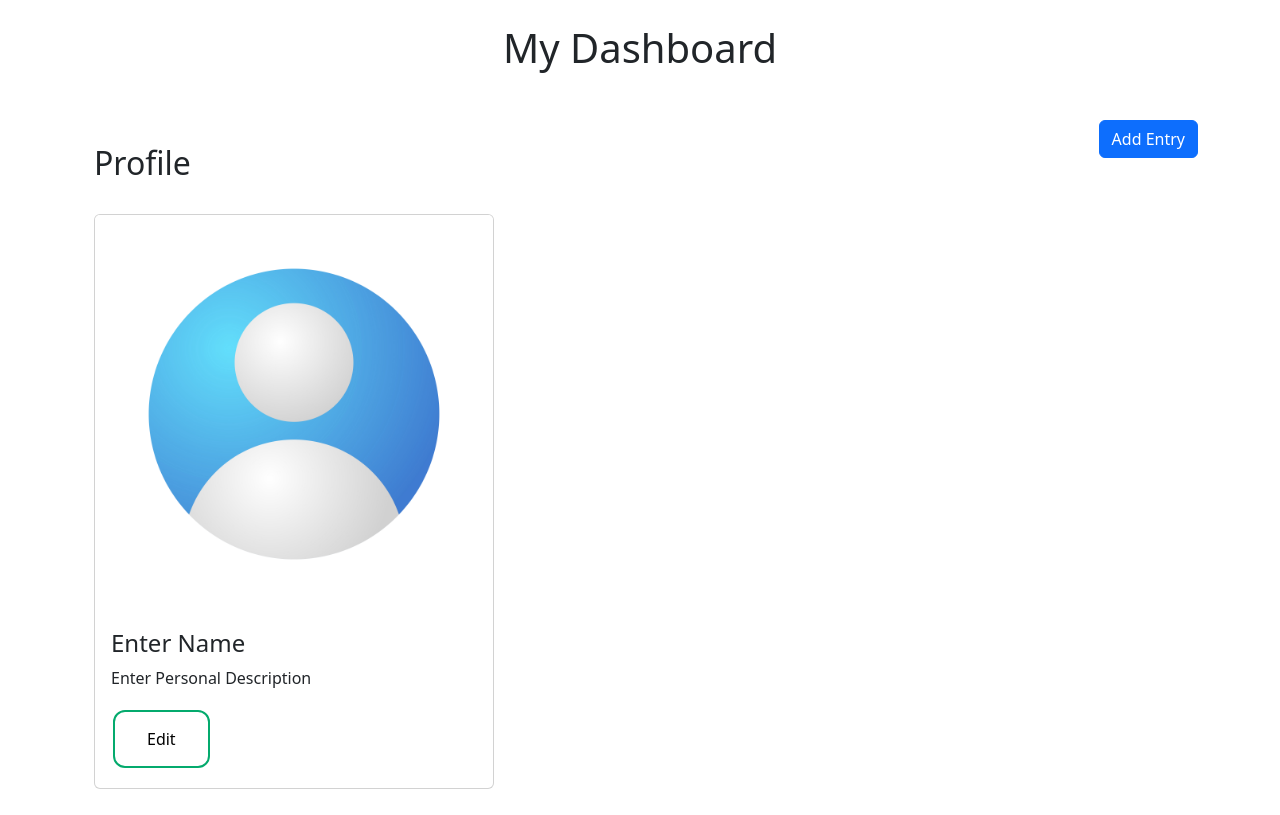
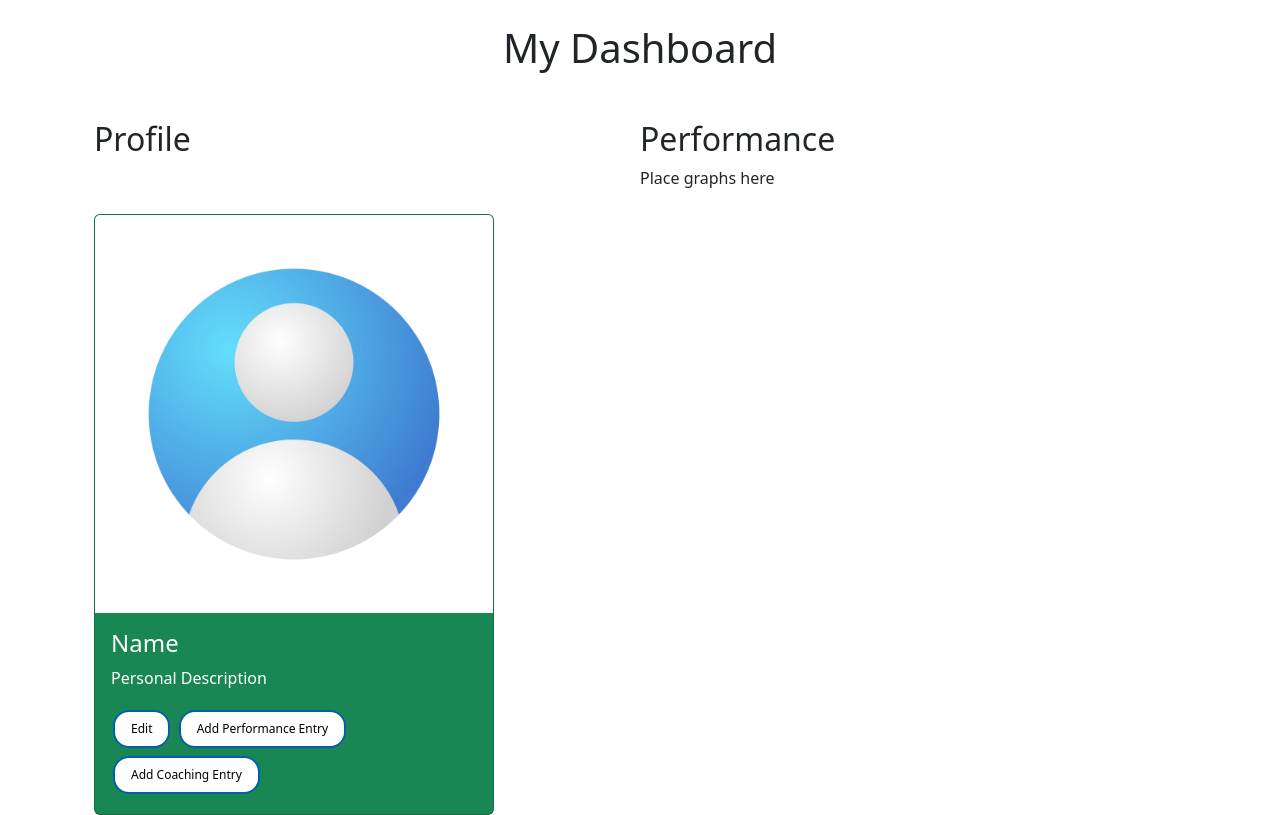
Before and after one commit to JesseJS97/Match-Performance, a Flask app: page /dashboard in a window 1280 px wide. Shown: the part 56-871 px from the top of the page. Before the commit the page ends 845 px from the top, so only its background shows below. Run offline with Flask 3, Linux system fonts and the light colour scheme; a user stored in the database is signed in; some libraries are stand-ins or nearby versions.

Commit message:
Changed positioning of some elements

```diff
--- a/Website/templates/base.html
+++ b/Website/templates/base.html
@@ -10,6 +10,7 @@ Link: https://www.youtube.com/watch?v=dam0GPOAvVI
     <head>
         <meta charset="utf-8" />
         <meta name="viewport" content="width=device-width, initial-scale=1" />
+        <!-- Import the Bootstrap CSS to be used throughout -->
         <!-- Update to latest version of bootstrap 5 -->
         <link href="https://cdn.jsdelivr.net/npm/bootstrap@5.3.3/dist/css/bootstrap.min.css" rel="stylesheet">
         <script src="https://cdn.jsdelivr.net/npm/bootstrap@5.3.3/dist/js/bootstrap.bundle.min.js"></script>
--- a/Website/templates/dashboard.html
+++ b/Website/templates/dashboard.html
@@ -23,11 +23,11 @@ Influenced by:
     .button {
     border: none;
     color: white;
-    padding: 15px 32px;
+    padding: 8px 16px;
     text-align: center;
     text-decoration: none;
     display: inline-block;
-    font-size: 16px;
+    font-size: 12px;
     margin: 4px 2px;
     cursor: pointer;
     }
@@ -35,14 +35,14 @@ Influenced by:
     .button1 {
     background-color: white;
     color: black;
-    border: 2px solid #04AA6D;
-    border-radius: 12px;
+    border: 2px solid #045faa;
+    border-radius: 16px;
     }
 
     .button1:hover {
-    background-color: #04AA6D;
+    background-color: #045faa;
     color: white;
-    border-radius: 12px;
+    border-radius: 16px;
     }
 
     </style>
@@ -52,31 +52,35 @@ Influenced by:
 <!-- Code influenced by: https://www.w3schools.com/bootstrap5/bootstrap_cards.php -->
 <!-- Positioning code based on: https://getbootstrap.com/docs/5.3/utilities/position/-->
 <div class="container mt-3 position-relative">
-    <br>
   <h2>Profile</h2>
-  <button type="button" class="btn btn-primary btn-md position-absolute top-0 end-0">Add Entry</button>
   <br>
-  <div class="card" style="width:400px">
+<div class="position-absolute
+            top-0
+            start-50">
+  <h2> Performance </h2>
+  <p> Place graphs here </p>
+</div>
+  <br>
+  <div class="card text-bg-success" style="width:400px">
     <!-- Need to insert an image from the user and upload successfully
     Or can give choices to the user and select a several images-->
     <img class="card-img-top" src="{{url_for('static', filename='Default_Image.jpg')}}" alt="Card image" style="width:100%">
     <div class="card-body">
     <!-- Need to be able to edit and save the name and description for user -->
-      <h4 class="card-title">Enter Name</h4>
-      <p class="card-text">Enter Personal Description</p>
+      <h4 class="card-title">Name</h4>
+      <p class="card-text">Personal Description</p>
       <button type="button" class="button button1">Edit</button>
+      <button type="button" class="button button1">Add Performance Entry</button>
+      <button type="button" class="button button1">Add Coaching Entry</button>
     </div>
   </div>
+
 
 
 <!--
 1. Add a default picture for users and then give option to upload a picture
 2. Make a button to enter an entry for the day for day performance for badminton games
 3. Can make a separate button for coaching entries
-4. Badminton coaching session entries should include the following:
-- Approximate Coaching Time
-- Things I worked on: footwork, smashing, defence, front court (Make these buttons)
-- Homework/At home practice (make this comments)
  -->
 
 {% endblock %}
--- a/Website/views.py
+++ b/Website/views.py
@@ -35,7 +35,14 @@ def delete_note():
 
     return jsonify({})
 
+# Designate a route to go to the dashboard page
 @views.route('/dashboard')
 @login_required
 def dashboard():
     return render_template("dashboard.html")
+
+# Designate a route to go to the dashboard edit page
+@views.route('/dashboard_edit')
+@login_required
+def dashboard_edit():
+    return render_template('dashboard_edit.html')
```
Also changed, not shown: Website/templates/coaching_entry.html (added, +9 -0 lines), Website/templates/performance_entry.html (renamed from Website/templates/add_entry.html).
